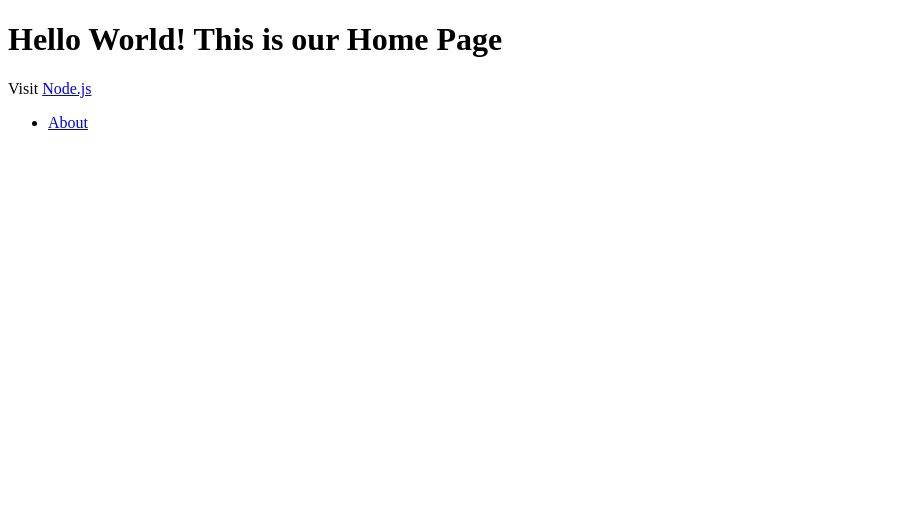
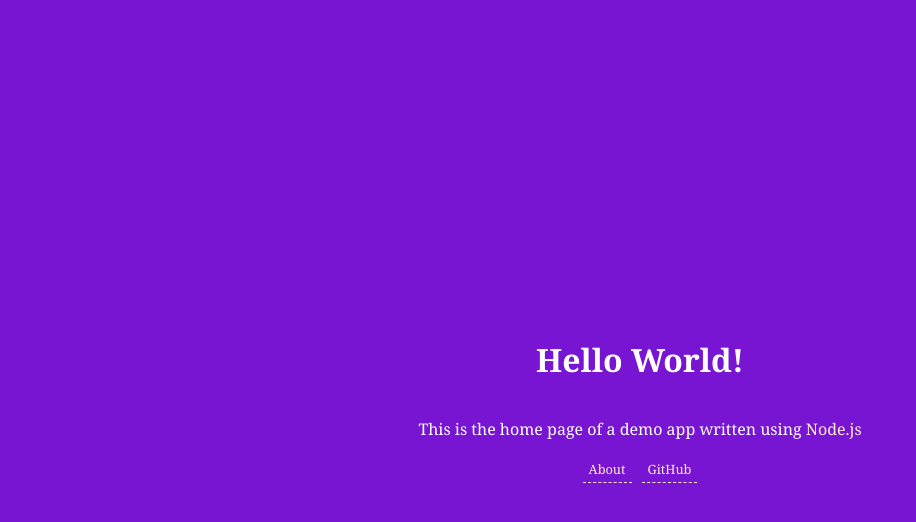
Before and after one commit to iabhinavr/nodejs-hello-world, a website: page pages/home.html in a window 1280 px wide. Shown: the whole page, without its empty margins (0-916 px from the left). Drawn offline with Linux system fonts and the light colour scheme.

Commit message:
page edits

```diff
--- a/pages/home.html
+++ b/pages/home.html
@@ -5,14 +5,53 @@
     <meta http-equiv="X-UA-Compatible" content="IE=edge">
     <meta name="viewport" content="width=device-width, initial-scale=1.0">
     <title>Node.js Welcome</title>
+    <style>
+        body, html, ul {
+            margin: 0;
+            padding: 0;
+        }
+        .container {
+            min-height: 100vh;
+            display: flex;
+            justify-content: center;
+            align-items: center;
+            flex-direction: column;
+            background-color: rgb(119, 21, 211);
+            color: white;
+            font-family: Georgia, 'Times New Roman', Times, serif;
+        }
+        a {
+            text-decoration: none;
+            color:blanchedalmond;
+        }
+        ul {
+            list-style: none;
+            display: flex;
+            flex-direction: row;
+        }
+        ul li {
+            margin: 0 5px;
+        }
+        ul li a {
+            font-size: .8em;
+            display: inline-block;
+            border-bottom: 1px dashed blanchedalmond;
+            padding: 4px 6px;
+        }
+    </style>
 </head>
 <body>
-    <h1>Hello World! This is our Home Page</h1>
-    <p>Visit <a href="https://nodejs.org">Node.js</a></p>
-    <ul>
-        <li>
-            <a href="/about">About</a>
-        </li>
-    </ul>
+    <div class="container">
+        <h1>Hello World!</h1>
+        <p>This is the home page of a demo app written using <a href="https://nodejs.org">Node.js</a></p>
+        <ul>
+            <li>
+                <a href="/about">About</a>
+            </li>
+            <li>
+                <a href="https://github.com/iabhinavr/nodejs-hello-world">GitHub</a>
+            </li>
+        </ul>
+    </div>
 </body>
 </html>
```
Also changed, not shown: pages/about.html (+46 -7 lines).
